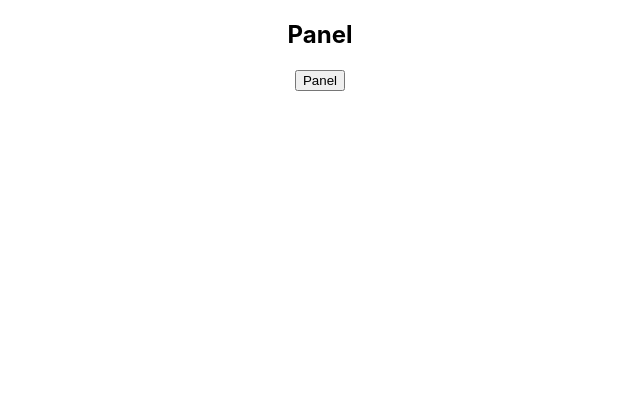
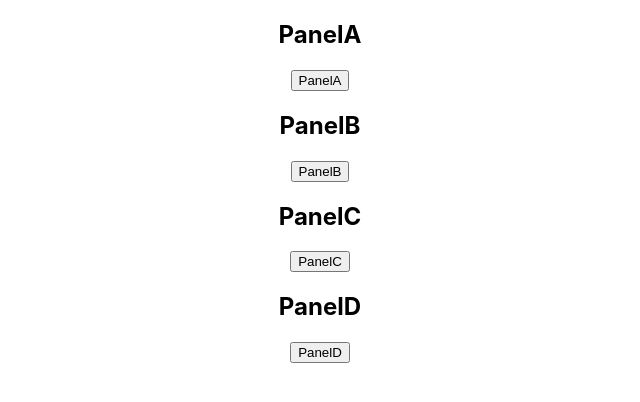
Before and after one commit to parthgole/accordion-with-hooks, a React (Create React App) app: page / in a window 1280 px wide. Shown: the top 402 px of the page, without its empty margins (320-960 px from the left). Built offline with nearby package versions, Linux system fonts and the light colour scheme.

Commit message:
stage3AccordionOnlyPanel

```diff
--- a/src/AccordionParent.js
+++ b/src/AccordionParent.js
@@ -4,12 +4,13 @@ import Panel from './Panel';
 // import PanelC from './PanelC';
 
 function AccordionParent() {
-  const arrayPanelData=[{heading:'PanelA',arryaData:'PanelA'}];
+  const arrayPanelData=[{heading:'PanelA',arryaData:'PanelA'},{heading:'PanelB',arryaData:'PanelB'},
+  {heading:'PanelC',arryaData:'PanelC'},{heading:'PanelD',arryaData:'PanelD'}];
   // const [activePanel,setActivePanel] = useState(0);
-  const [panelData,setPanelData] = useState(arrayPanelData);
+  const [panelData,setPanelData] = useState(-1);
   const toggle=(num)=>{
-    // console.log(num.heading,num.arryaData)
-    // num!==activePanel?setActivePanel(num):setActivePanel(0);
+    console.log(num,panelData)
+    num===panelData?setPanelData(-1):setPanelData(num);
 
   }
 
@@ -17,9 +18,9 @@ function AccordionParent() {
 
   return (
     <>
-        <Panel toggle={toggle} panelData={arrayPanelData}/>
+        <Panel toggle={toggle} panelData={arrayPanelData} panelDataId={panelData}/>
         {/* <PanelB toggle={toggle} activePanel={activePanel}/>
-        <PanelC toggle={toggle} activePanel={activePanel}/>           */}
+        <PanelC toggle={toggle} activePanel={activePanel}/>  */}
     </>
   );
 }
--- a/src/Panel.js
+++ b/src/Panel.js
@@ -1,13 +1,16 @@
-function Panel({toggle,panelData}) {
+function Panel({toggle,panelData,panelDataId}) {
     return (
       <>
-        <h2>Panel</h2>
-        <button onClick={()=>toggle(panelData)}>Panel</button>
-        {panelData && (
-        <>
-        <p>{panelData.heading}</p>
-        <p>{panelData.arrayData}</p>
-        </>
+        {panelData.map((item,index)=>(
+
+        <div key={index}>
+        <h2>{item.heading}</h2>
+        <button onClick={()=>toggle(index)}>{item.heading}</button>
+
+        {index===panelDataId?<p>{item.arryaData}</p>:<></>}
+
+        </div>)
+
         )}
 
       </>
```
